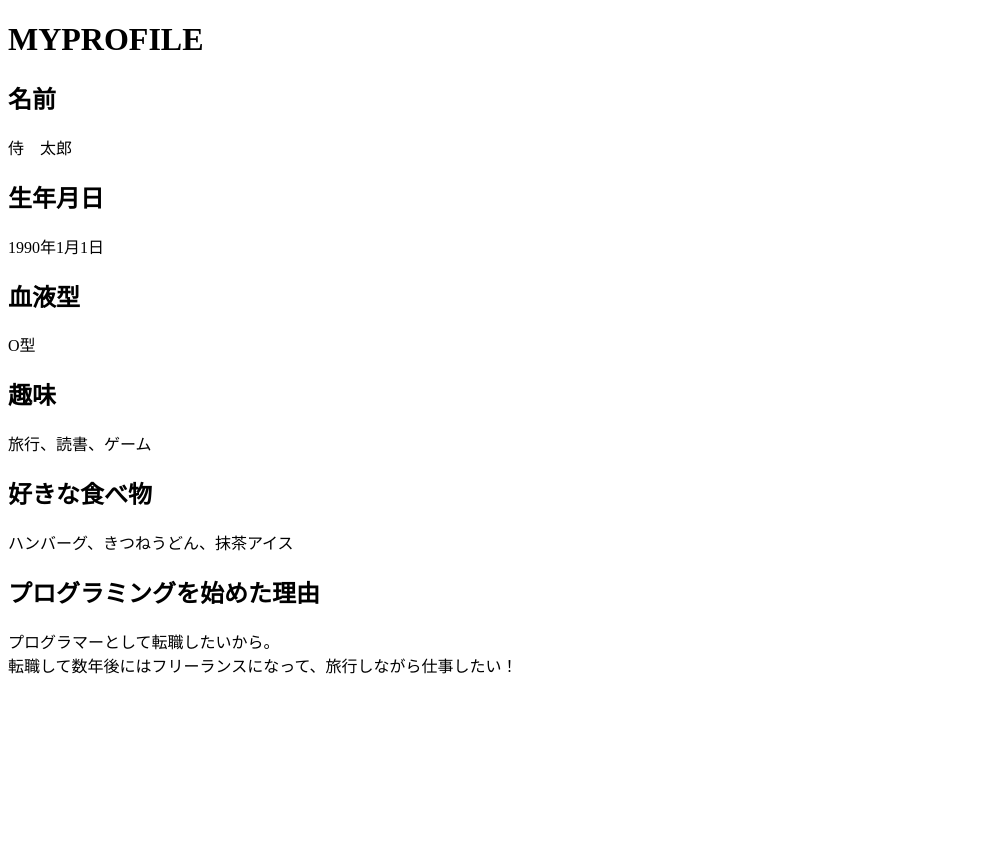
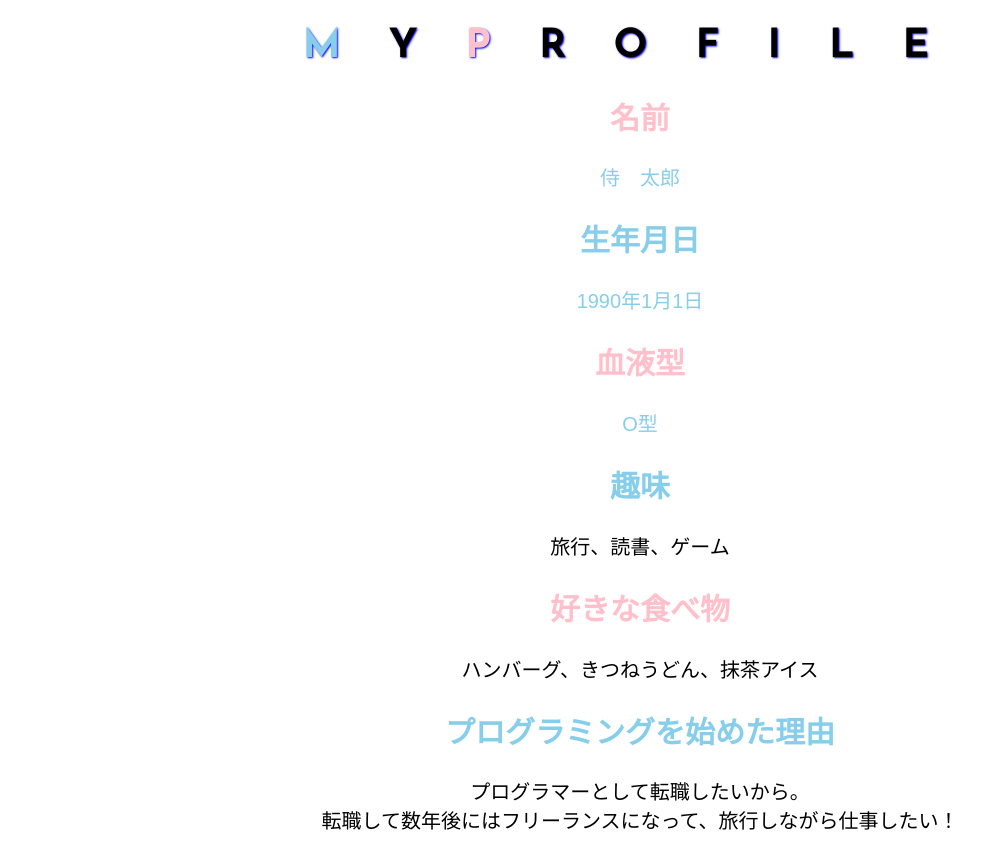
Before and after one commit to Mopple-1108/html-css-basic-kadai, a plain HTML site: page kadai_015/kadai_015.html in a window 1280 px wide. Shown: the whole page, without its empty margins (0-1005 px from the left). Before the commit the page ends 800 px from the top, so only its background shows below. Drawn offline with Linux system fonts and the light colour scheme.

Commit message:
Update kadai_015.html

```diff
--- a/kadai_015/kadai_015.html
+++ b/kadai_015/kadai_015.html
@@ -4,7 +4,7 @@
     <title>15章課題</title>
     <meta charset="UTF-8" />
     <meta name="description" content="このページは15章の課題です。" />
-    <link rel="stylesheet" href="style1.css" />
+    <link rel="stylesheet" href="style.css" />
     <link rel="preconnect" href="https://fonts.googleapis.com" />
     <link rel="preconnect" href="https://fonts.gstatic.com" crossorigin />
     <link
```
